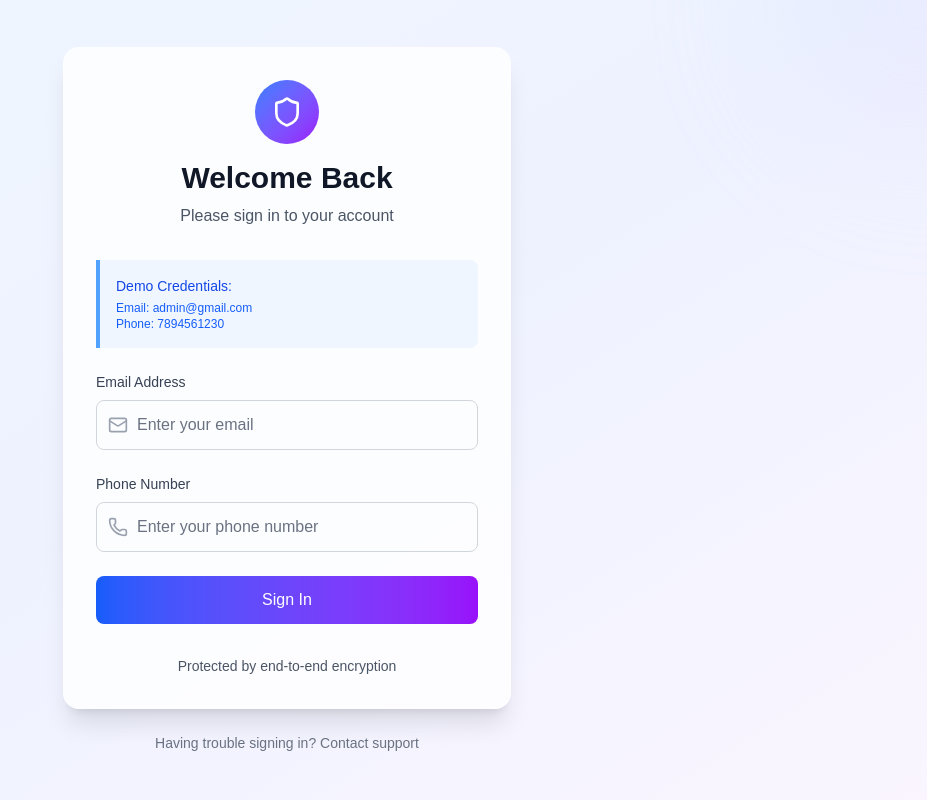
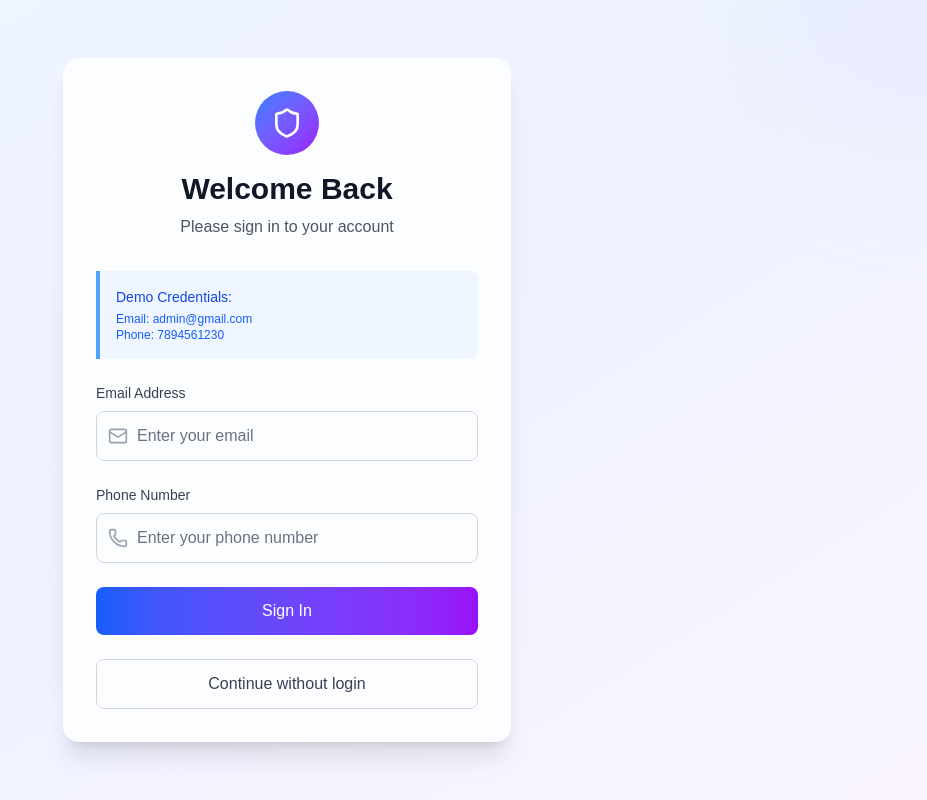
Before and after one commit to gulshan00/teacher-management, a Next.js app: page /login in a window 1280 px wide. Shown: the whole page, without its empty margins (353-1280 px from the left). Built offline with nearby package versions, Linux system fonts and the light colour scheme.

Commit message:
login issue fix it

```diff
--- a/app/login/page.tsx
+++ b/app/login/page.tsx
@@ -117,15 +117,14 @@ export default function LoginPage() {
                 'Sign In'
               )}
             </button>
+
+            <button
+              onClick={() => router.push('/')}
+              className="w-full border border-gray-300 text-gray-700 py-3 px-4 rounded-lg font-medium hover:bg-gray-100 transition-all duration-200"
+            >
+              Continue without login
+            </button>
           </div>
-
-          <div className="mt-8 text-center">
-            <p className="text-sm text-gray-600">Protected by end-to-end encryption</p>
-          </div>
-        </div>
-
-        <div className="text-center mt-6">
-          <p className="text-sm text-gray-500">Having trouble signing in? Contact support</p>
         </div>
       </div>
     </div>
```
